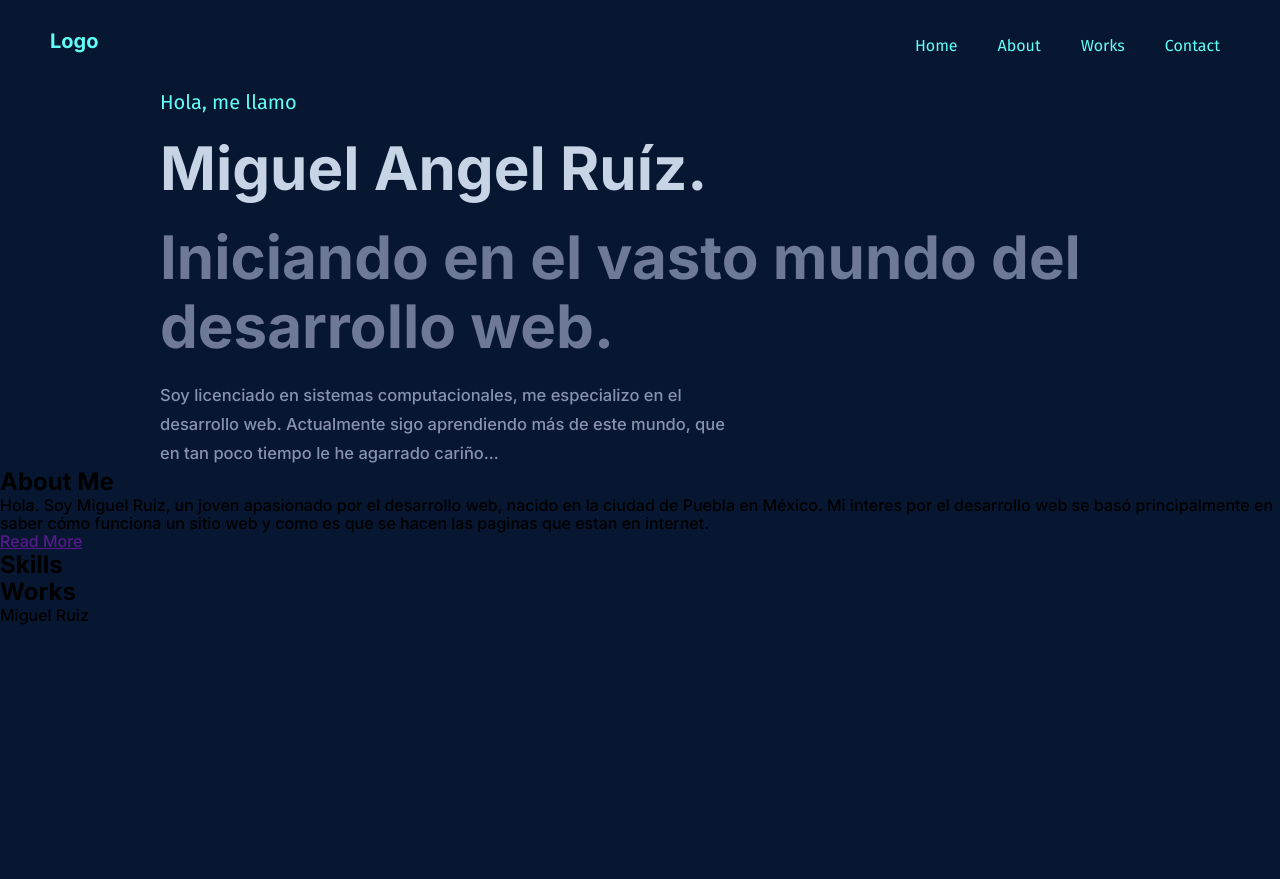
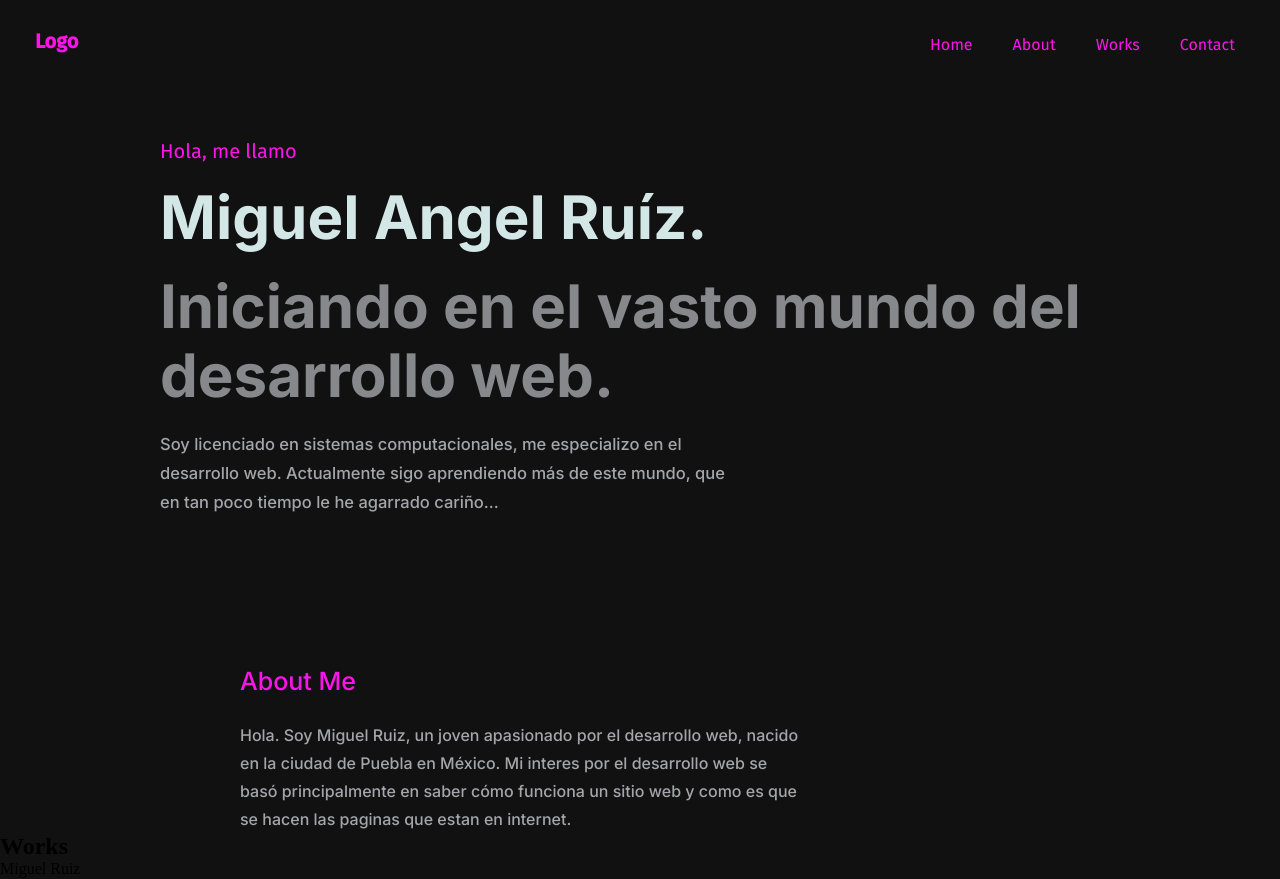
Before and after one commit to miguel0125-mex/portfolio-new, a website: page index.html in a window 1280 px wide. Before the commit the page ends 800 px from the top, so only its background shows below. Drawn offline with Linux system fonts and the light colour scheme.

Commit message:
cambios dia 3

```diff
--- a/index.html
+++ b/index.html
@@ -42,15 +42,16 @@
             </div>
         </div>
     </div>
-    <div>
-        <h2>About Me</h2>
-        <p>
-            Hola. Soy Miguel Ruiz, un joven apasionado por el desarrollo web, nacido en la ciudad de Puebla en México. Mi interes por el desarrollo web se basó principalmente en saber cómo funciona un sitio web y como es que se hacen las paginas que estan en internet.
-        </p>
-        <a href="">Read More</a>
-    </div>
-    <div>
-        <h2>Skills</h2>
+    <div class="about">
+        <div class="container about_div">
+            <div class="about_info">
+                <h2 class="about_text">About Me</h2>
+                <p class="about_pre">
+                    Hola. Soy Miguel Ruiz, un joven apasionado por el desarrollo web, nacido en la ciudad de Puebla en México. Mi interes por el desarrollo web se basó principalmente en saber cómo funciona un sitio web y como es que se hacen las paginas que estan en internet.
+                </p>
+            </div>
+            <div class="about_photo"></div>
+        </div>
     </div>
     <div>
         <h2>Works</h2>
--- a/sass/abstract/_variables.scss
+++ b/sass/abstract/_variables.scss
@@ -3,10 +3,10 @@
 
 /*----COLORS----*/
 
-$colorPrincipal:#081731;
-$colorLetras: #60fff7;
-$colorTitulos: #dbe9fa;
-$colorParrafos: #8892b0;
+$black:#111111;
+$white: #e9fffe;
+$pink: #ff13eb;
+$white-gray: #a5a6aa;
 
 /*----TIPOGRAFIAS---*/
 
@@ -18,7 +18,7 @@ sans-serif;
 /*---TAMAÑOS LETRAS---*/
 
 $xs: 2rem;
-$md:4rem;
+$md:2.5rem;
 $lg:6rem;
 $xl:8rem;
 
--- /dev/null
+++ b/sass/components/_about.scss
@@ -0,0 +1,24 @@
+.about {
+    padding-top: 15rem;
+}
+
+.about_div {
+    display: grid;
+    grid-template-columns: 2fr 1fr;
+    .about_info {
+        padding-left: $xl;
+        .about_text {
+            color: $pink;
+            font-size: $md;
+            font-family: $parrafos;
+            font-weight: $medium;
+        }
+        .about_pre {
+            color: $white-gray;
+            font-family: $parrafos;
+            line-height: 1.75;
+            font-weight: $md;
+            padding-top: $md;
+        }
+    }
+}
--- a/sass/components/_body.scss
+++ b/sass/components/_body.scss
@@ -12,8 +12,8 @@ html {
 
 body {
     font-size: 1.6rem;
-    background: $colorPrincipal;
-    font-family: $parrafos;
+    background: $black;
+    font-family: $white;
     //line-height: 1.8;
 }
 
--- a/sass/components/_header.scss
+++ b/sass/components/_header.scss
@@ -5,8 +5,9 @@
     padding: $xs $md;
     .logo {
         font-size: $xs;
-        color: $colorLetras;
+        color: $pink;
         margin: 1rem;
+        font-family: $titulos;
     }
     .menu>ul {
         display: flex;
@@ -17,12 +18,12 @@
             &>a {
                 text-decoration: none;
                 font-size: 1.30;
-                color: $colorLetras;
+                color: $pink;
                 font-weight: 1rem;
                 transition: all .5s ease-in-out;
                 font-family: $titulos;
                 &:hover {
-                    color: $colorParrafos;
+                    color: $white;
                 }
             }
         }
--- a/sass/components/_inicio.scss
+++ b/sass/components/_inicio.scss
@@ -1,17 +1,22 @@
+.inicio {
+    min-width: 100vh;
+    padding-top: 5rem;
+}
+
 .inicio-info {
     display: flex;
     flex-direction: column;
     .inicio-pre {
         font-size: $xs;
-        color: $colorLetras;
+        color: $pink;
         font-weight: $medium;
-        font-family: $titulos
+        font-family: $titulos;
     }
     .inicio-name {
         font-size: $lg;
         font-weight: $bold;
         font-family: $parrafos;
-        color: $colorTitulos;
+        color: $white;
         opacity: .9;
         padding-top: $xs;
     }
@@ -19,7 +24,7 @@
         font-size: $lg;
         font-weight: $bold;
         font-family: $parrafos;
-        color: $colorParrafos;
+        color: $white-gray;
         opacity: .8;
         padding: $xs 0;
     }
@@ -28,7 +33,7 @@
         .inicio-pre3 {
             font-size: 1.65rem;
             font-weight: $md;
-            color: $colorParrafos;
+            color: $white-gray;
             font-family: $parrafos;
             line-height: 1.75;
         }
--- a/sass/index.scss
+++ b/sass/index.scss
@@ -6,4 +6,5 @@
 
 @import "./components/body",
 "./components/header",
-"./components/inicio";
+"./components/inicio",
+"./components/about";
```
Also changed, not shown: assets/css/styles.css, 1 other file.
